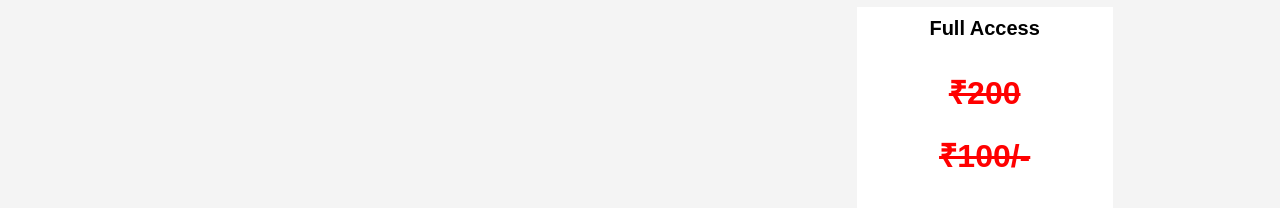
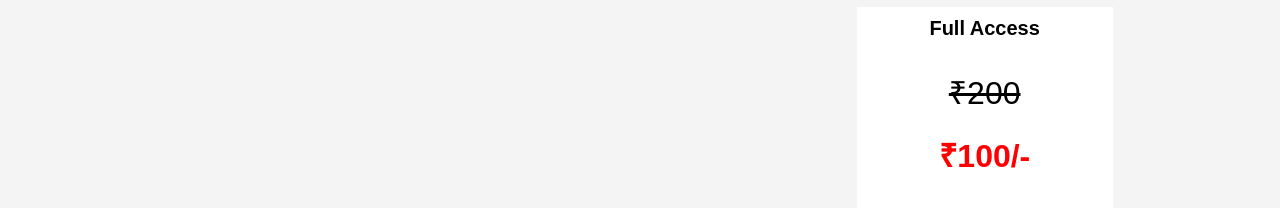
Before and after one commit to ConnectToKrsna/UmangApp, a React (Vite) app in the folder Umang Festival/: page / in a window 1280 px wide. Shown: the part 3192-3400 px from the top of the page. Built offline with nearby package versions, Linux system fonts and the light colour scheme; a web font is replaced by a local one.

Commit message:
Update Action.css

```diff
--- a/Umang Festival/src/Action.css
+++ b/Umang Festival/src/Action.css
@@ -46,10 +46,10 @@
     justify-content: center;
     margin-top: 20px;
     font-size: 32px;
-    font-weight: 600;
+    font-weight: 400;
     font-family: "Poppins", sans-serif;
     font-style: normal;
-    color: red;
+    color: black;
     text-decoration: line-through;
 }
 
@@ -63,7 +63,7 @@
     font-family: "Poppins", sans-serif;
     font-style: normal;
     color: red;
-    text-decoration: line-through;
+
 }
 
 .action-title {
```
